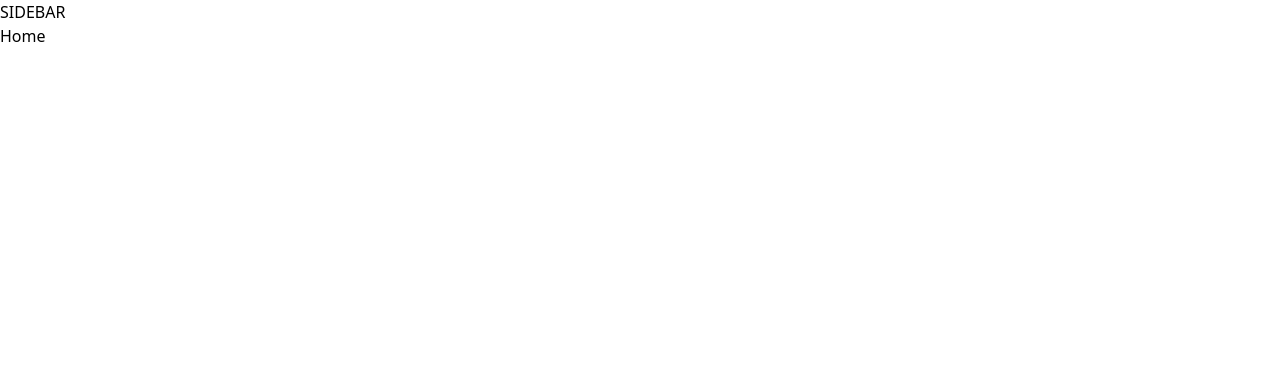
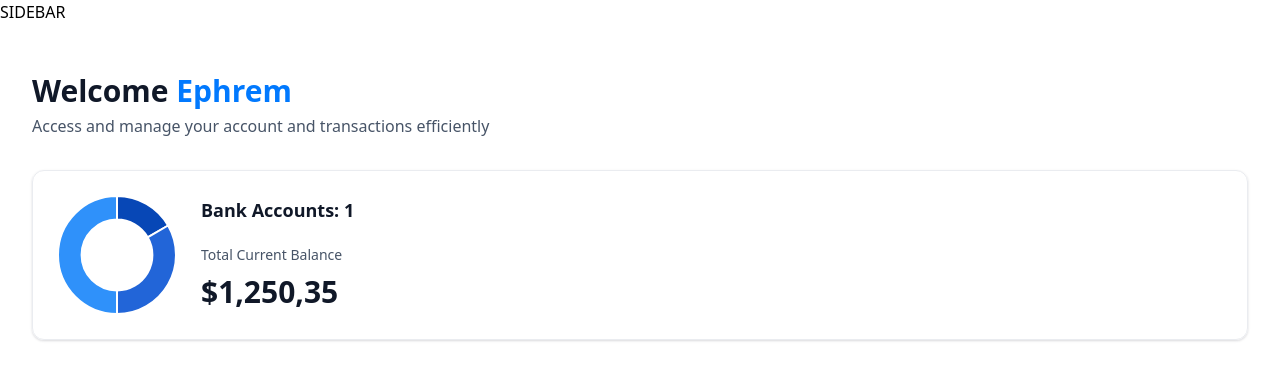
Before and after one commit to Efamamo/WealthNest, a Next.js app in the folder wealthnest/: page / in a window 1280 px wide. Shown: the top 380 px of the page. Built offline with nearby package versions, Linux system fonts and the light colour scheme.

Commit message:
add header section of home page

```diff
--- a/wealthnest/app/(root)/page.tsx
+++ b/wealthnest/app/(root)/page.tsx
@@ -1,7 +1,28 @@
+import HeaderBox from '@/components/HeaderBox';
+import TotalBalanceBox from '@/components/TotalBalanceBox';
 import React from 'react';
 
 function Home() {
-  return <div>Home</div>;
+  const loggedIn = { firstName: 'Ephrem' };
+  return (
+    <section className="home">
+      <div className="home-content">
+        <header className="home-header">
+          <HeaderBox
+            type="greeting"
+            title="Welcome"
+            user={loggedIn?.firstName || 'Guest'}
+            subtext="Access and manage your account and transactions efficiently"
+          />
+          <TotalBalanceBox
+            accounts={[]}
+            totalBanks={1}
+            totalCurrentBalance={1250.35}
+          />
+        </header>
+      </div>
+    </section>
+  );
 }
 
 export default Home;
--- /dev/null
+++ b/wealthnest/components/AnimatedCounter.tsx
@@ -0,0 +1,13 @@
+'use client';
+import React from 'react';
+import CountUp from 'react-countup';
+
+function AnimatedCounter({ amount }: { amount: number }) {
+  return (
+    <div className="w-full">
+      <CountUp end={amount} decimal="," prefix="$" decimals={2} />
+    </div>
+  );
+}
+
+export default AnimatedCounter;
--- /dev/null
+++ b/wealthnest/components/DoughnutChart.tsx
@@ -0,0 +1,32 @@
+'use client';
+import { Chart as ChartJS, ArcElement, Tooltip, Legend } from 'chart.js';
+import { Doughnut } from 'react-chartjs-2';
+
+// Register the necessary elements for the chart
+ChartJS.register(ArcElement, Tooltip, Legend);
+
+function DoughnutChart({ accounts }: DoughnutChartProps) {
+  const data = {
+    datasets: [
+      {
+        label: 'Banks',
+        data: [1250, 2500, 3750],
+        backgroundColor: ['#0747b6', '#2265d8', '#2f91fa'],
+      },
+    ],
+    labels: ['Bank 1', 'Bank 2', 'Bank 3'],
+  };
+  return (
+    <Doughnut
+      data={data}
+      options={{
+        cutout: '60%',
+        plugins: {
+          legend: { display: false },
+        },
+      }}
+    />
+  );
+}
+
+export default DoughnutChart;
--- /dev/null
+++ b/wealthnest/components/HeaderBox.tsx
@@ -0,0 +1,17 @@
+import React from 'react';
+
+function HeaderBox({ type = 'title', title, subtext, user }: HeaderBoxProps) {
+  return (
+    <div className="header-box">
+      <h1 className="header-box-title">
+        {title}
+        {type === 'greeting' && (
+          <span className="text-bankGradient">&nbsp;{user}</span>
+        )}
+      </h1>
+      <p className="header-box-subtext">{subtext}</p>
+    </div>
+  );
+}
+
+export default HeaderBox;
--- /dev/null
+++ b/wealthnest/components/TotalBalanceBox.tsx
@@ -0,0 +1,29 @@
+import { formatAmount } from '@/lib/utils';
+import React from 'react';
+import AnimatedCounter from './AnimatedCounter';
+import DoughnutChart from './DoughnutChart';
+
+function TotalBalanceBox({
+  accounts = [],
+  totalBanks,
+  totalCurrentBalance,
+}: TotlaBalanceBoxProps) {
+  return (
+    <section className="total-balance">
+      <div className="total-balance-chart">
+        <DoughnutChart accounts={accounts} />
+      </div>
+      <div className="flex flex-col gap-6">
+        <h2 className="header-2">Bank Accounts: {totalBanks}</h2>
+        <div className="flex flex-col gap-2">
+          <p className="total-balance-label">Total Current Balance</p>
+          <div className="total-balance-amount flex-center gap-2">
+            <AnimatedCounter amount={totalCurrentBalance} />
+          </div>
+        </div>
+      </div>
+    </section>
+  );
+}
+
+export default TotalBalanceBox;
--- a/wealthnest/package.json
+++ b/wealthnest/package.json
@@ -10,11 +10,15 @@
   },
   "dependencies": {
     "@radix-ui/react-slot": "^1.1.0",
+    "chart.js": "^4.4.4",
     "class-variance-authority": "^0.7.0",
     "clsx": "^2.1.1",
     "lucide-react": "^0.452.0",
     "next": "14.2.15",
+    "query-string": "^9.1.1",
     "react": "^18",
+    "react-chartjs-2": "^5.2.0",
+    "react-countup": "^6.5.3",
     "react-dom": "^18",
     "tailwind-merge": "^2.5.3",
     "tailwindcss-animate": "^1.0.7"
```
Also changed, not shown: 1 other file (tests, documents, lock files or other folders).
